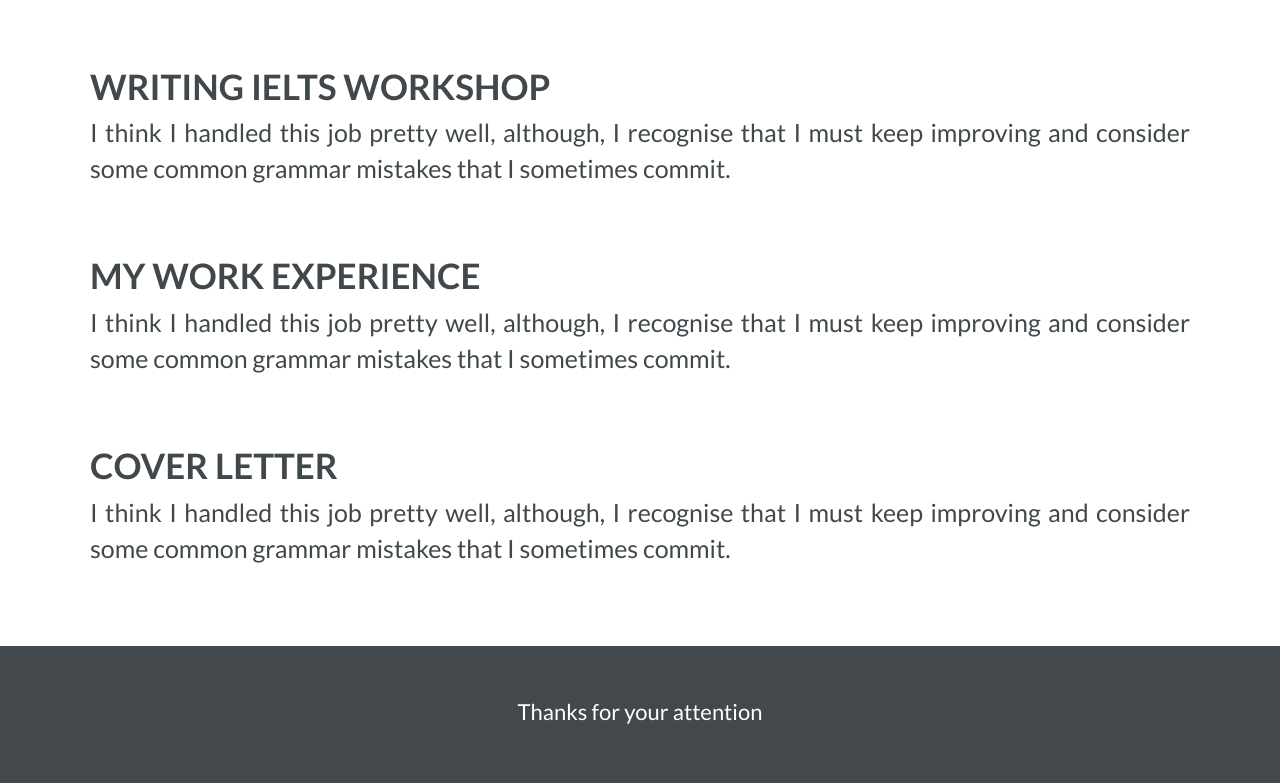
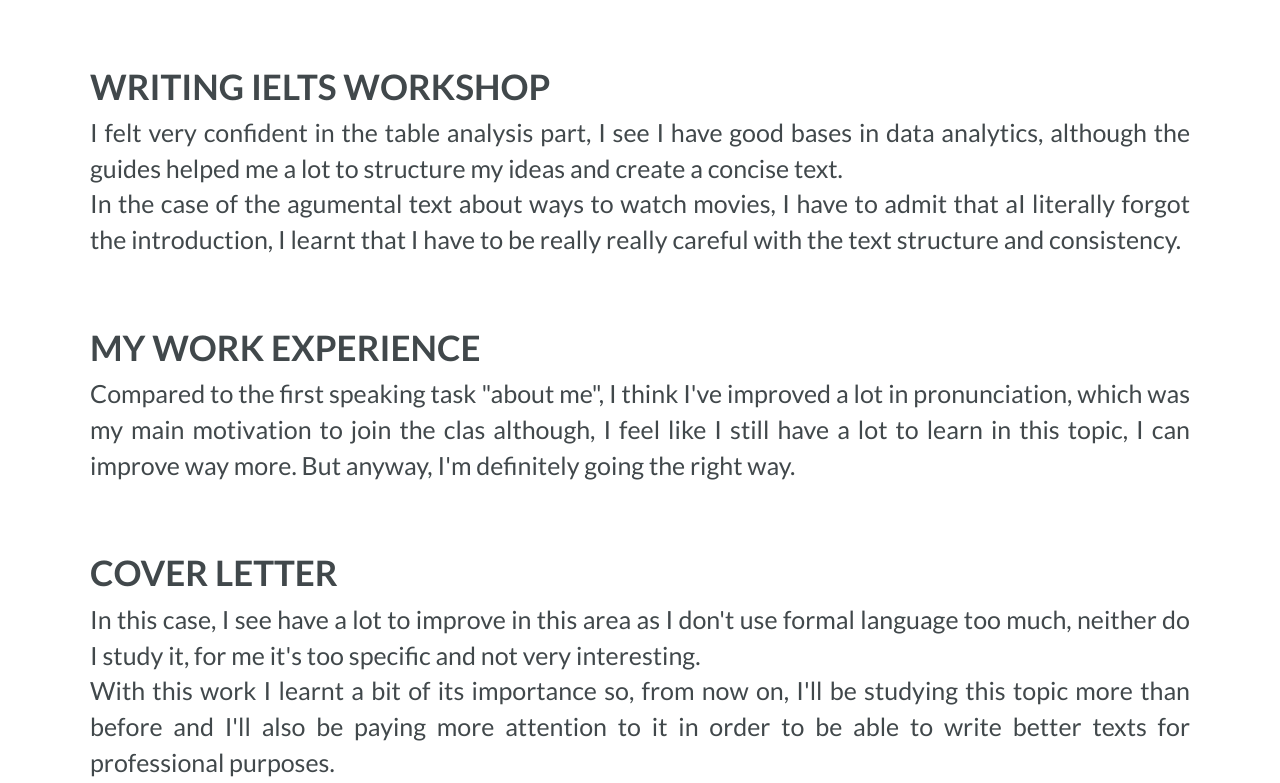
Before and after one commit to VectorLineal/portfolio, a plain HTML site: page comments.html in a window 1280 px wide. Shown: the part 1063-1846 px from the top of the page. Drawn offline with Linux system fonts and the light colour scheme.

Commit message:
added comments on the remaining works

```diff
--- a/comments.html
+++ b/comments.html
@@ -44,11 +44,13 @@
 			<h1>Movie Review</h1>
 			<p>I think I handled this job pretty well, although, I recognise that I must keep improving and consider some common grammar mistakes that I sometimes commit.</p>
 			<h1>Writing IELTS Workshop</h1>
-			<p>I think I handled this job pretty well, although, I recognise that I must keep improving and consider some common grammar mistakes that I sometimes commit.</p>
+			<p>I felt very confident in the table analysis part, I see I have good bases in data analytics, although the guides helped me a lot to structure my ideas and create a concise text. <br/>
+			In the case of the agumental text about ways to watch movies, I have to admit that aI literally forgot the introduction, I learnt that I have to be really really careful with the text structure and consistency.</p>
 			<h1>My Work Experience</h1>
-			<p>I think I handled this job pretty well, although, I recognise that I must keep improving and consider some common grammar mistakes that I sometimes commit.</p>
+			<p>Compared to the first speaking task "about me", I think I've improved a lot in pronunciation, which was my main motivation to join the clas although, I feel like I still have a lot to learn in this topic, I can improve way more. But anyway, I'm definitely going the right way.</p>
 			<h1>Cover Letter</h1>
-			<p>I think I handled this job pretty well, although, I recognise that I must keep improving and consider some common grammar mistakes that I sometimes commit.</p>
+			<p>In this case, I see have a lot to improve in this area as I don't use formal language too much, neither do I study it, for me it's too specific and not very interesting. <br/>
+			With this work I learnt a bit of its importance so, from now on, I'll be studying this topic more than before and I'll also be paying more attention to it in order to be able to write better texts for professional purposes.</p>
 		</div>
 	</div>
 </section>
```
Also changed, not shown: index.html (+1 -1 lines).
